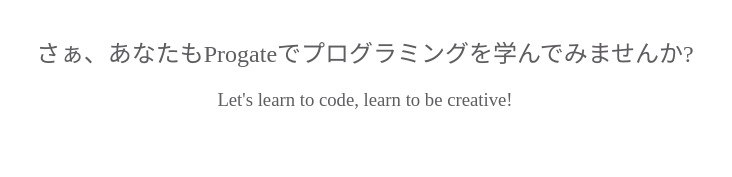
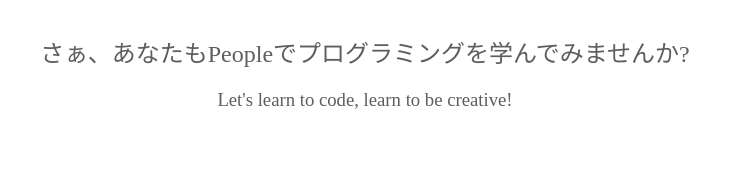
Before and after one commit to Fukuda5715/Fukuda5715.github.io, a plain HTML site: page index.html in a window 1280 px wide. Shown: the part 1312-1489 px from the top of the page, 275-1007 px from the left. Drawn offline with Linux system fonts and the light colour scheme.

Commit message:
Update index.html

```diff
--- a/index.html
+++ b/index.html
@@ -74,7 +74,7 @@
   <div class="message-wrapper">
     <div class="container">
       <div class="heading">
-        <h2>さぁ、あなたもProgateでプログラミングを学んでみませんか?</h2>
+        <h2>さぁ、あなたもPeopleでプログラミングを学んでみませんか?</h2>
         <h3>Let's learn to code, learn to be creative!</h3>
       </div>
       <span class="btn message">さっそく開発する</span>
```
